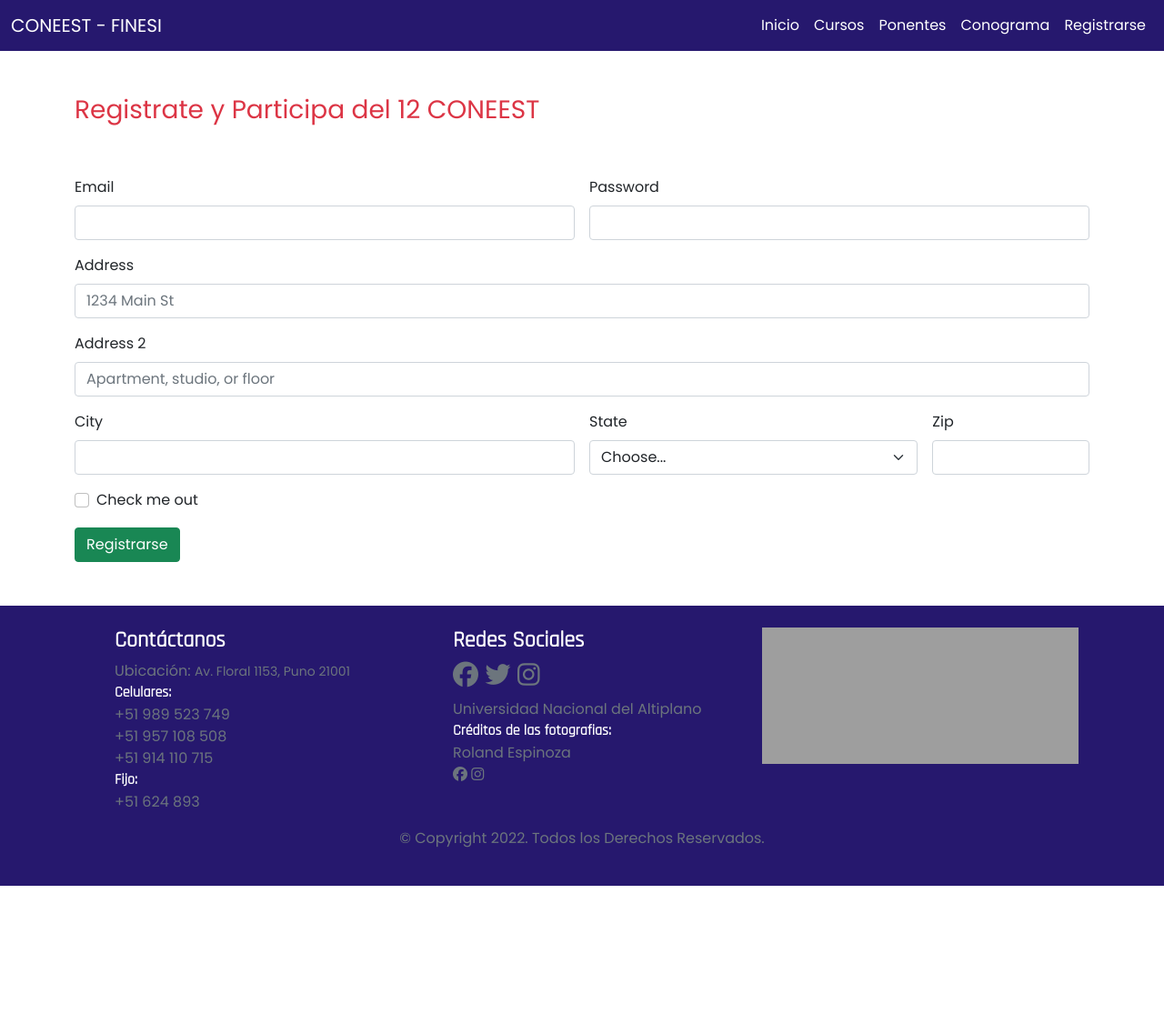
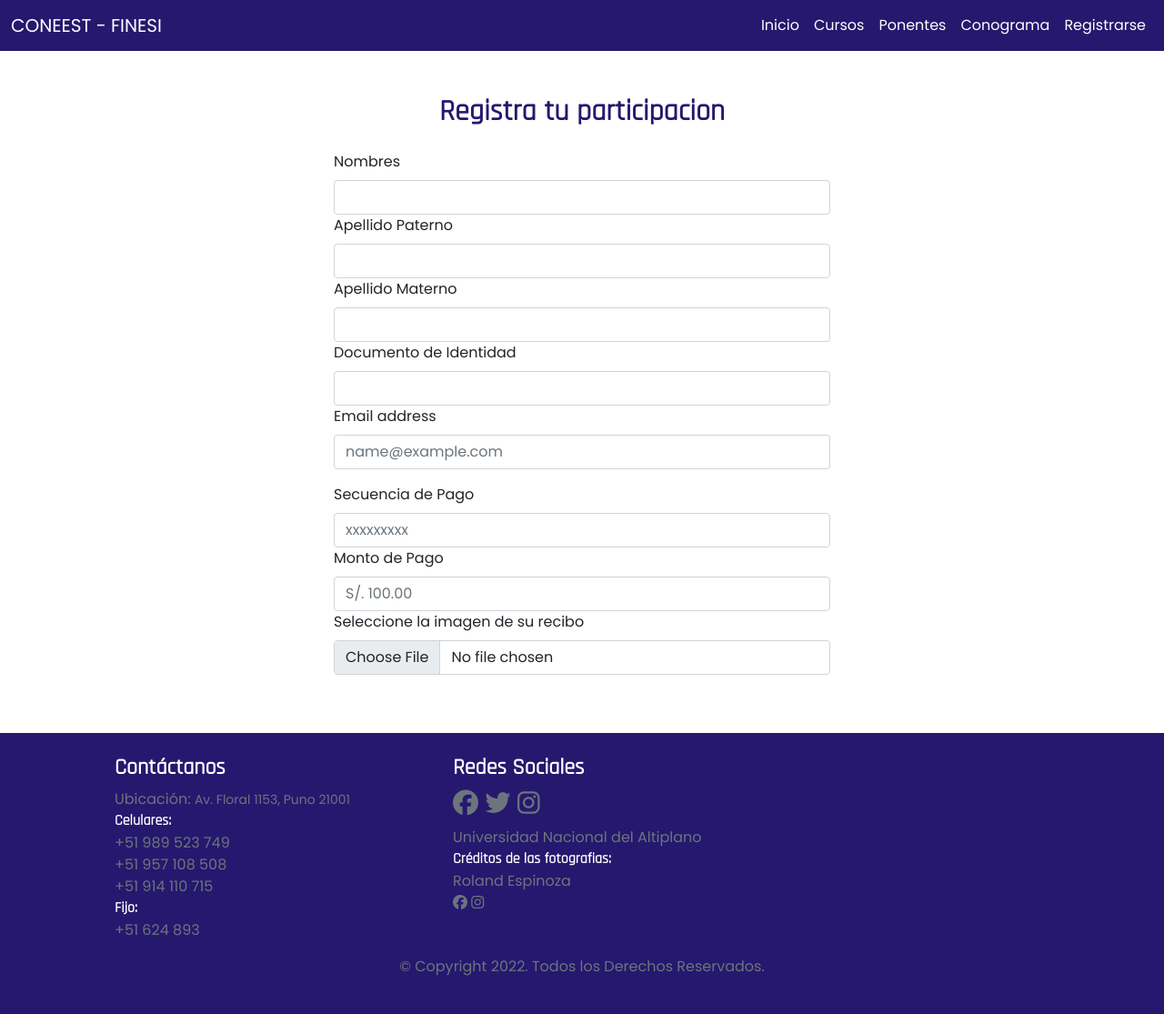
Before and after one commit to Cpari/coneest, a Django app: page /registro/ in a window 1280 px wide. Shown: the whole page at 91% size. Before the commit the page ends 974 px from the top, so only its background shows below. Run offline with Django 4.2, Linux system fonts and the light colour scheme; some libraries are stand-ins or nearby versions; some web fonts are replaced; grey boxes are pictures that could not be loaded.

Commit message:
window add

```diff
--- a/congreso/templates/coneest/app.html
+++ b/congreso/templates/coneest/app.html
@@ -57,7 +57,7 @@
                         <a class="nav-link active" href="{% url 'build' %}">Conograma</a>
                     </li>
                     <li class="nav-item">
-                        <a class="nav-link active" href="{% url 'build' %}">Registrarse</a>
+                        <a class="nav-link active" href="{% url 'registro' %}">Registrarse</a>
                     </li>
                 </ul>
             </div>
--- a/congreso/templates/coneest/registro/registro.html
+++ b/congreso/templates/coneest/registro/registro.html
@@ -1,57 +1,60 @@
 {% extends 'coneest/app.html' %}
 {% block content %}
     <section>
+        <div class="container">
+            <div class="row">
+                <div class="col-md-3"></div>
+                <div class="col-md-6">
                     <div class="p-4"></div>
-    <div class="container">
-        <p class="h3 text-danger">Registrate y Participa del 12 CONEEST</p>
+                    <p class="h2 custom-title text-center">
+                        Registra tu participacion
+                    </p>
+                    <div class="p-2"></div>
+                    <div class="mb-3">
+                        <label for="exampleFormControlInput1" class="form-label">Nombres</label>
+                        <input type="text"
+                               class="form-control"
+                               id="exampleFormControlInput1"
+                               placeholder="">
+                        <label for="exampleFormControlInput1" class="form-label">Apellido Paterno</label>
+                        <input type="Text"
+                               class="form-control"
+                               id="exampleFormControlInput1"
+                               placeholder="">
+                        <label for="exampleFormControlInput1" class="form-label">Apellido Materno</label>
+                        <input type="text"
+                               class="form-control"
+                               id="exampleFormControlInput1"
+                               placeholder="">
+                        <label for="exampleFormControlInput1" class="form-label">Documento de Identidad</label>
+                        <input type="text"
+                               class="form-control"
+                               id="exampleFormControlInput1"
+                               placeholder="">
+                        <label for="exampleFormControlInput1" class="form-label">Email address</label>
+                        <input type="email"
+                               class="form-control"
+                               id="exampleFormControlInput1"
+                               placeholder="name@example.com">
                     </div>
-    <div class="p-4"></div>
-    <div class="container">
-        <form class="row g-3">
-            <div class="col-md-6">
-                <label for="inputEmail4" class="form-label">Email</label>
-                <input type="email" class="form-control" id="inputEmail4">
-            </div>
-            <div class="col-md-6">
-                <label for="inputPassword4" class="form-label">Password</label>
-                <input type="password" class="form-control" id="inputPassword4">
-            </div>
-            <div class="col-12">
-                <label for="inputAddress" class="form-label">Address</label>
-                <input type="text" class="form-control" id="inputAddress" placeholder="1234 Main St">
-            </div>
-            <div class="col-12">
-                <label for="inputAddress2" class="form-label">Address 2</label>
-                <input type="text" class="form-control" id="inputAddress2" placeholder="Apartment, studio, or floor">
-            </div>
-            <div class="col-md-6">
-                <label for="inputCity" class="form-label">City</label>
-                <input type="text" class="form-control" id="inputCity">
-            </div>
-            <div class="col-md-4">
-                <label for="inputState" class="form-label">State</label>
-                <select id="inputState" class="form-select">
-                    <option selected>Choose...</option>
-                    <option>...</option>
-                </select>
-            </div>
-            <div class="col-md-2">
-                <label for="inputZip" class="form-label">Zip</label>
-                <input type="text" class="form-control" id="inputZip">
-            </div>
-            <div class="col-12">
-                <div class="form-check">
-                    <input class="form-check-input" type="checkbox" id="gridCheck">
-                    <label class="form-check-label" for="gridCheck">
-                        Check me out
-                    </label>
+                    <div class="mb-3">
+                        <label for="exampleFormControlInput1" class="form-label">Secuencia de Pago</label>
+                        <input type="text"
+                               class="form-control"
+                               id="exampleFormControlInput1"
+                               placeholder="xxxxxxxxx">
+                        <label for="exampleFormControlInput1" class="form-label">Monto de Pago</label>
+                        <input type="text"
+                               class="form-control"
+                               id="exampleFormControlInput1"
+                               placeholder="S/. 100.00">
+                        <label for="formFile" class="form-label">Seleccione la imagen de su recibo</label>
+                        <input class="form-control" type="file" id="formFile">
                     </div>
                 </div>
-            <div class="col-12">
-                <button type="submit" class="btn btn-success">Registrarse</button>
+                <div class="col-md-3"></div>
+                <div class="p-4"></div>
             </div>
-        </form>
         </div>
-    <div class="p-4"></div>
     </section>
 {% endblock %}
```
Lines whose indentation alone changed are shown as unchanged.
